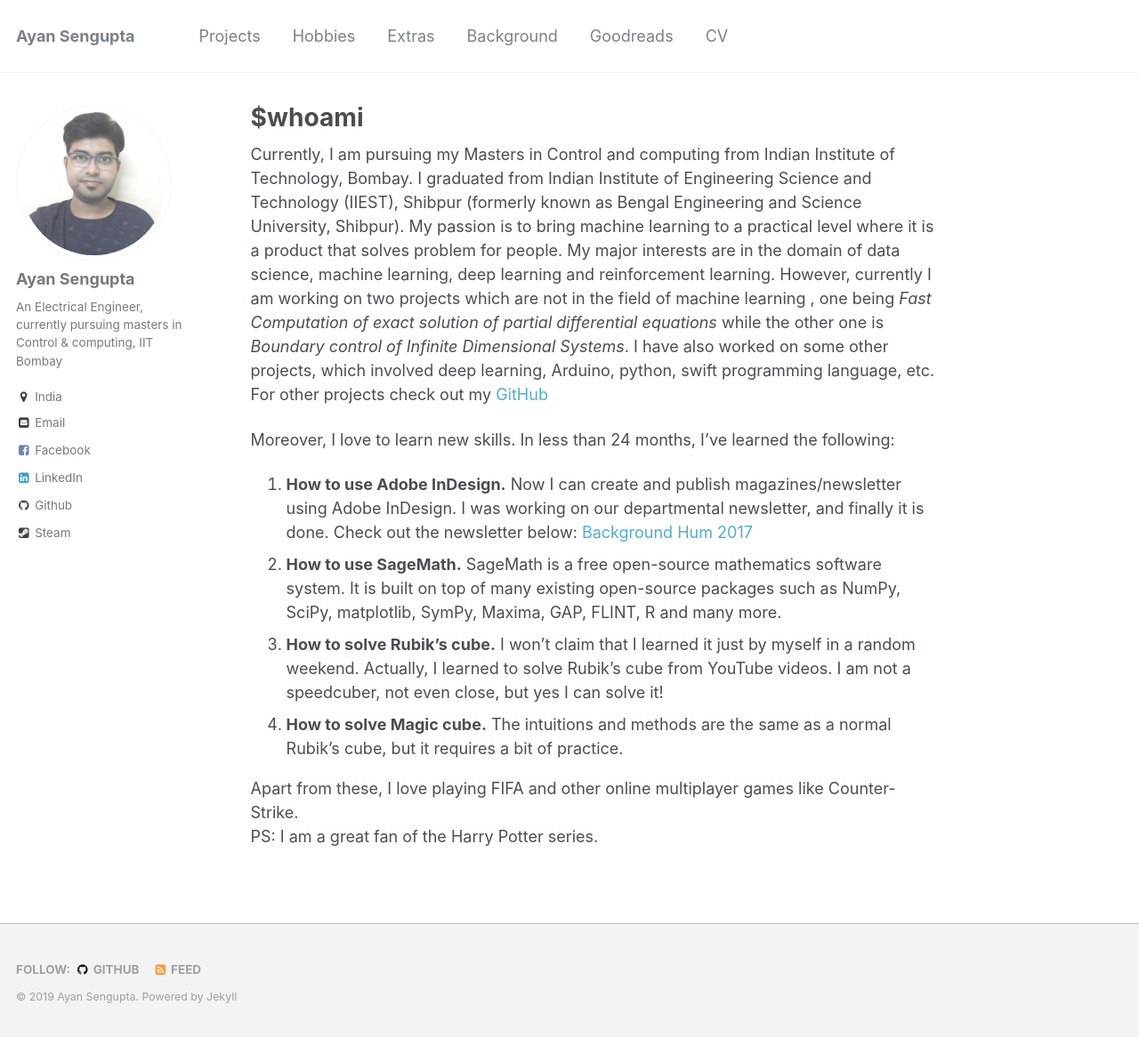
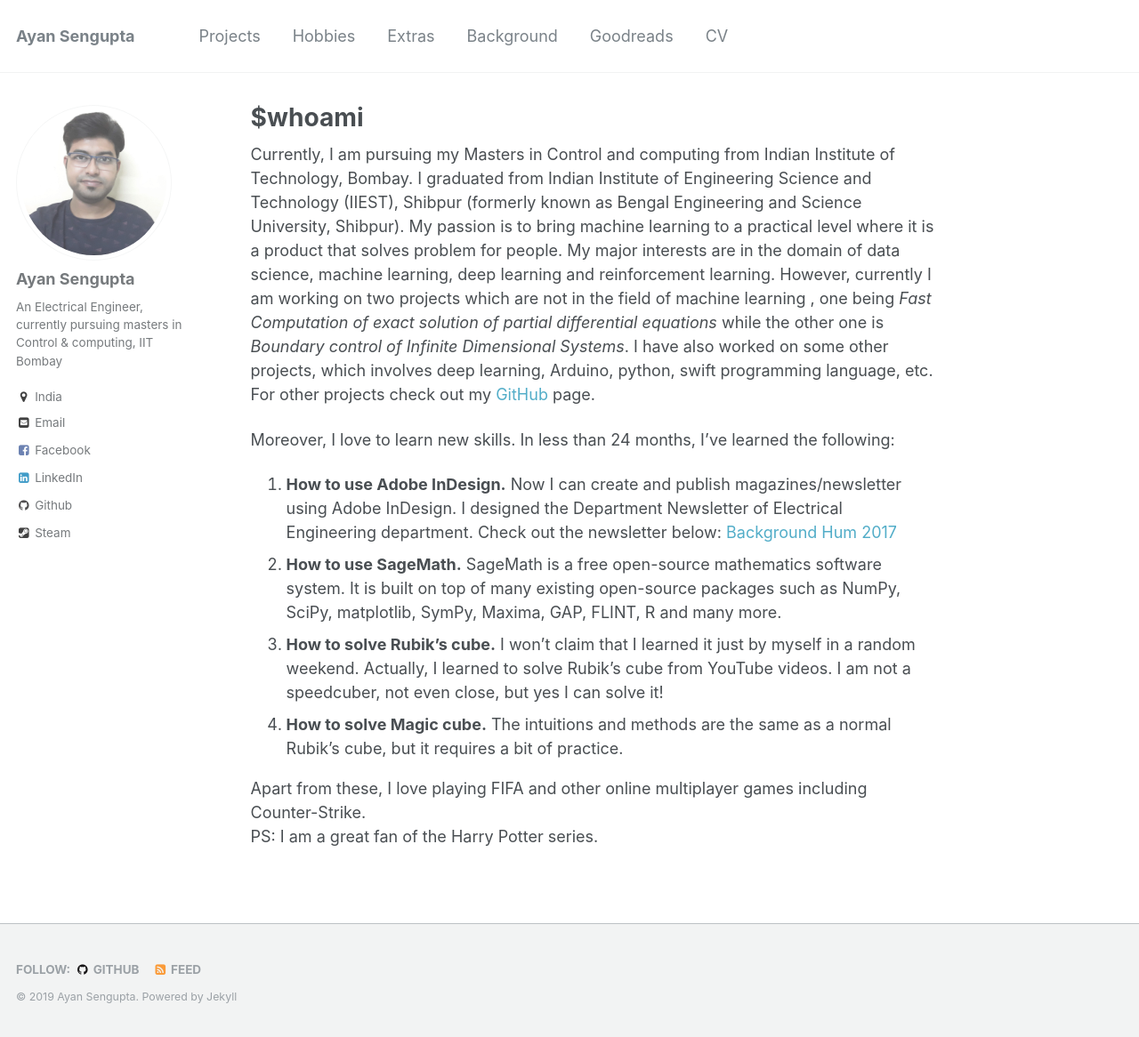
Before and after one commit to ayansengupta17/ayansengupta17.github.io, a Jekyll site: the page built from _pages/about.md, in a window 1280 px wide and 1166 px high. Shown: the whole window at 89% size. Built offline with Jekyll 4.4.1, drawn with Linux system fonts in a browser that asks for light colours.

Commit message:
Update about.md

```diff
--- a/_pages/about.md
+++ b/_pages/about.md
@@ -10,15 +10,15 @@ Engineering Science and Technology (IIEST), Shibpur (formerly known as Bengal
 Engineering and Science University, Shibpur). My passion is to bring machine learning to a practical level where it is a product that solves problem for people.
 My major interests are in the domain of data science, machine learning, deep learning and reinforcement learning. However, currently I am working on two projects which are not in the field of machine learning
 , one being *Fast Computation of exact solution of partial differential equations* while the other one is *Boundary control of Infinite Dimensional Systems*.
-I have also worked on some other projects, which involved deep learning, Arduino, python, swift programming language, etc.
-For other projects check out my [GitHub]("https://github.com/ayansengupta17/")
+I have also worked on some other projects, which involves deep learning, Arduino, python, swift programming language, etc.
+For other projects check out my [GitHub]("https://github.com/ayansengupta17/") page.
 
 Moreover, I love to learn new skills. In less than 24 months, I’ve learned the following:
-1. **How to use Adobe InDesign.** Now I can create and publish magazines/newsletter using Adobe InDesign. I was working on our departmental newsletter, and finally it is done. Check out the newsletter below:
+1. **How to use Adobe InDesign.** Now I can create and publish magazines/newsletter using Adobe InDesign. I designed the Department Newsletter of Electrical Engineering department. Check out the newsletter below:
 [Background Hum 2017]("https://issuu.com/ayansengupta17/docs/bh_final")
 2. **How to use SageMath.** SageMath is a free open-source mathematics software system. It is built on top of many existing open-source packages such as  NumPy, SciPy, matplotlib, SymPy, Maxima, GAP, FLINT, R and many more.
 3. **How to solve Rubik's cube.** I won't claim that I learned it just by myself in a random weekend. Actually, I learned to solve Rubik's cube from YouTube videos. I am not a speedcuber, not even close, but yes I can solve it!
 4. **How to solve Magic cube.** The intuitions and methods are the same as a normal Rubik's cube, but it requires a bit of practice.
 
-Apart from these, I love playing FIFA and other online multiplayer games like Counter-Strike.<br/>
+Apart from these, I love playing FIFA and other online multiplayer games including Counter-Strike.<br/>
 PS: I am a great fan of the Harry Potter series.
```
